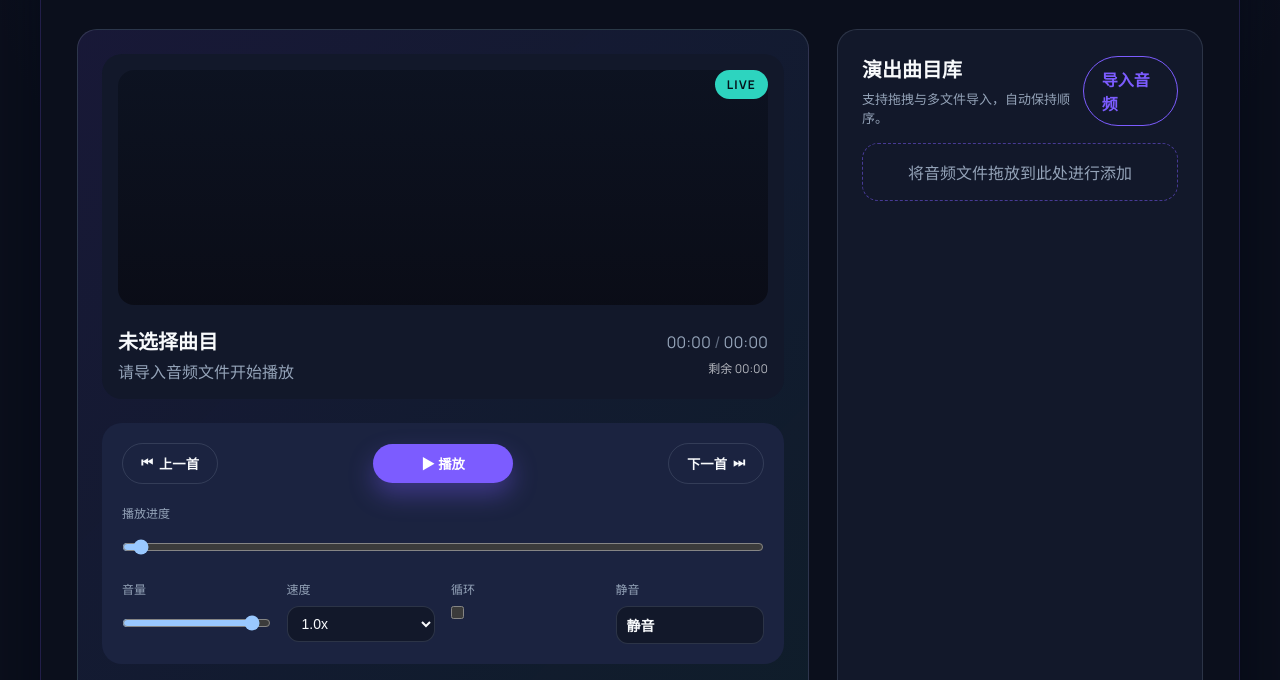
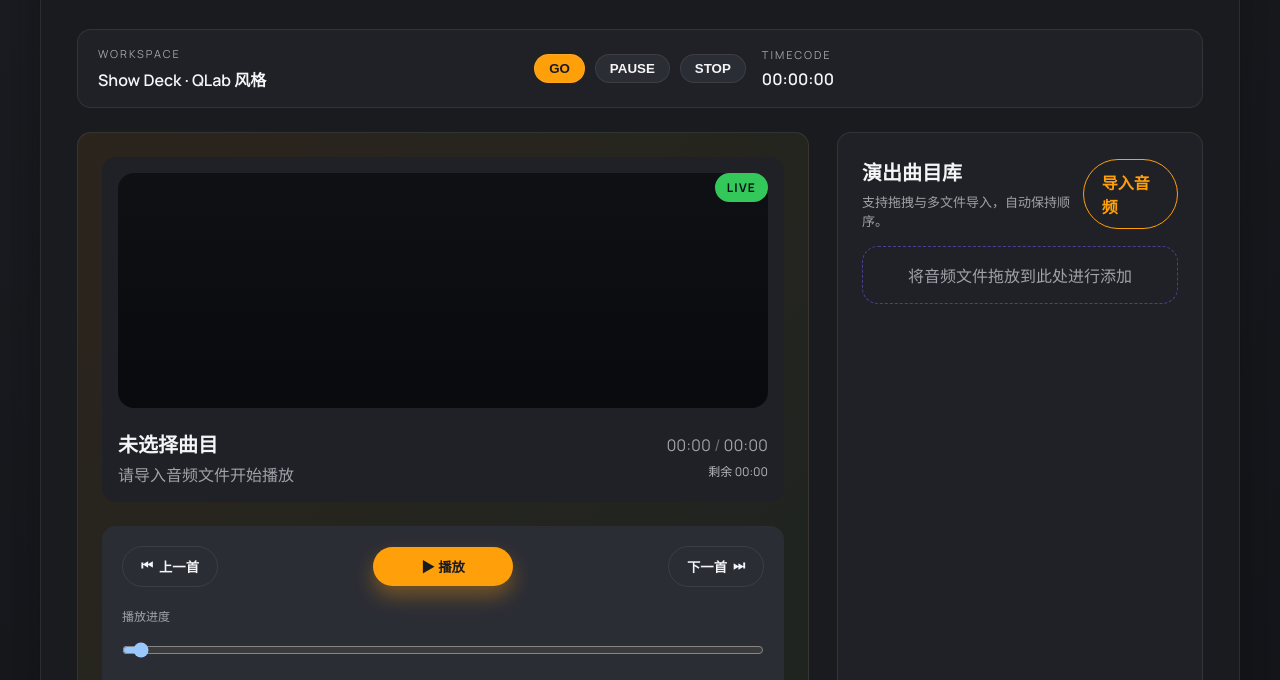
Before and after one commit to 9el10/9el10, a plain HTML site: page index.html in a window 1280 px wide. Shown: the part 208-888 px from the top of the page. Drawn offline with Linux system fonts and the light colour scheme.

Commit message:
Refresh UI with QLab-inspired styling

```diff
--- a/app.js
+++ b/app.js
@@ -16,6 +16,7 @@ const currentTimeLabel = document.getElementById("currentTime");
 const remainingTimeLabel = document.getElementById("remainingTime");
 const durationLabel = document.getElementById("duration");
 const systemStatus = document.getElementById("systemStatus");
+const timecodeDisplay = document.getElementById("timecodeDisplay");
 const canvas = document.getElementById("waveform");
 const canvasCtx = canvas.getContext("2d");
 const fadeInBtn = document.getElementById("fadeInBtn");
@@ -54,11 +55,24 @@ const formatTime = (time) => {
     .padStart(2, "0")}`;
 };
 
+const formatTimecode = (time) => {
+  if (!Number.isFinite(time)) {
+    return "00:00:00";
+  }
+  const hours = Math.floor(time / 3600);
+  const minutes = Math.floor((time % 3600) / 60);
+  const seconds = Math.floor(time % 60);
+  return `${hours.toString().padStart(2, "0")}:${minutes
+    .toString()
+    .padStart(2, "0")}:${seconds.toString().padStart(2, "0")}`;
+};
+
 const updateTime = () => {
   currentTimeLabel.textContent = formatTime(audio.currentTime);
   durationLabel.textContent = formatTime(audio.duration);
   const remaining = audio.duration ? Math.max(audio.duration - audio.currentTime, 0) : 0;
   remainingTimeLabel.textContent = formatTime(remaining);
+  timecodeDisplay.textContent = formatTimecode(audio.currentTime);
   if (audio.duration) {
     progress.value = ((audio.currentTime / audio.duration) * 100).toFixed(2);
   }
--- a/index.html
+++ b/index.html
@@ -28,6 +28,22 @@
           <p class="status-card__desc">Audio Engine · 48kHz</p>
         </div>
       </header>
+
+      <section class="toolbar">
+        <div class="toolbar__group">
+          <span class="toolbar__label">Workspace</span>
+          <span class="toolbar__value">Show Deck · QLab 风格</span>
+        </div>
+        <div class="toolbar__group toolbar__group--center">
+          <button class="toolbar__btn">GO</button>
+          <button class="toolbar__btn">PAUSE</button>
+          <button class="toolbar__btn">STOP</button>
+        </div>
+        <div class="toolbar__group">
+          <span class="toolbar__label">Timecode</span>
+          <span class="toolbar__value" id="timecodeDisplay">00:00:00</span>
+        </div>
+      </section>
 
       <main class="app__main">
         <section class="player">
--- a/styles.css
+++ b/styles.css
@@ -1,16 +1,16 @@
 :root {
   color-scheme: dark;
-  --bg: #0b0f1c;
-  --panel: #12182a;
-  --panel-light: #1b2340;
-  --accent: #7c5cff;
-  --accent-soft: rgba(124, 92, 255, 0.2);
-  --highlight: #2dd4bf;
-  --text: #f8fafc;
-  --muted: #94a3b8;
-  --border: rgba(148, 163, 184, 0.2);
-  --shadow: 0 25px 60px rgba(3, 7, 18, 0.7);
-  --radius: 20px;
+  --bg: #1a1b1f;
+  --panel: #202127;
+  --panel-light: #2b2d35;
+  --accent: #ff9f0a;
+  --accent-soft: rgba(255, 159, 10, 0.18);
+  --highlight: #34c759;
+  --text: #f5f5f7;
+  --muted: #a1a1aa;
+  --border: rgba(255, 255, 255, 0.08);
+  --shadow: 0 24px 45px rgba(10, 10, 12, 0.45);
+  --radius: 14px;
 }
 
 * {
@@ -21,7 +21,7 @@
 
 body {
   font-family: "Manrope", system-ui, sans-serif;
-  background: radial-gradient(circle at top, #1e2648 0%, #0b0f1c 50%);
+  background: linear-gradient(160deg, #1c1d22 0%, #121317 100%);
   color: var(--text);
   min-height: 100vh;
   display: flex;
@@ -33,10 +33,10 @@ body {
 .app {
   width: min(1200px, 95vw);
   background: var(--bg);
-  border-radius: 32px;
+  border-radius: 20px;
   padding: 36px;
   box-shadow: var(--shadow);
-  border: 1px solid rgba(124, 92, 255, 0.2);
+  border: 1px solid var(--border);
 }
 
 .app__header {
@@ -48,10 +48,10 @@ body {
 }
 
 .app__eyebrow {
-  letter-spacing: 0.28em;
+  letter-spacing: 0.2em;
   text-transform: uppercase;
   font-size: 12px;
-  color: var(--highlight);
+  color: var(--accent);
   margin-bottom: 8px;
 }
 
@@ -92,6 +92,57 @@ body {
   margin-top: 4px;
 }
 
+.toolbar {
+  margin-bottom: 24px;
+  padding: 16px 20px;
+  background: var(--panel);
+  border: 1px solid var(--border);
+  border-radius: var(--radius);
+  display: grid;
+  grid-template-columns: 1fr auto 1fr;
+  align-items: center;
+  gap: 16px;
+}
+
+.toolbar__group {
+  display: flex;
+  flex-direction: column;
+  gap: 6px;
+}
+
+.toolbar__group--center {
+  flex-direction: row;
+  justify-content: center;
+  gap: 10px;
+}
+
+.toolbar__label {
+  font-size: 11px;
+  text-transform: uppercase;
+  letter-spacing: 0.18em;
+  color: var(--muted);
+}
+
+.toolbar__value {
+  font-size: 16px;
+  font-weight: 600;
+}
+
+.toolbar__btn {
+  background: var(--panel-light);
+  border: 1px solid var(--border);
+  color: var(--text);
+  padding: 6px 14px;
+  border-radius: 999px;
+  font-weight: 600;
+  cursor: pointer;
+}
+
+.toolbar__btn:first-child {
+  background: var(--accent);
+  color: #1a1b1f;
+}
+
 .app__main {
   display: grid;
   grid-template-columns: 2fr 1fr;
@@ -99,7 +150,7 @@ body {
 }
 
 .player {
-  background: linear-gradient(135deg, rgba(124, 92, 255, 0.12), rgba(45, 212, 191, 0.08));
+  background: linear-gradient(135deg, rgba(255, 159, 10, 0.08), rgba(52, 199, 89, 0.05));
   border-radius: var(--radius);
   padding: 24px;
   border: 1px solid var(--border);
@@ -132,7 +183,7 @@ canvas {
   width: 100%;
   height: auto;
   border-radius: 16px;
-  background: linear-gradient(180deg, rgba(12, 18, 32, 0.9), rgba(10, 12, 22, 0.95));
+  background: linear-gradient(180deg, rgba(15, 16, 20, 0.98), rgba(8, 9, 12, 0.95));
 }
 
 .player__meta {
@@ -245,8 +296,8 @@ canvas {
 
 .btn--primary {
   background: var(--accent);
-  color: white;
-  box-shadow: 0 12px 25px rgba(124, 92, 255, 0.35);
+  color: #1a1b1f;
+  box-shadow: 0 10px 20px rgba(255, 159, 10, 0.35);
   min-width: 140px;
   justify-content: center;
 }
@@ -312,7 +363,7 @@ canvas {
   display: block;
   height: 6px;
   border-radius: 999px;
-  background: linear-gradient(90deg, #22d3ee, #7c5cff);
+  background: linear-gradient(90deg, #34c759, #ff9f0a);
   width: 10%;
   transition: width 0.2s ease;
 }
@@ -462,6 +513,15 @@ canvas {
   .stage-panel__actions {
     grid-template-columns: repeat(2, minmax(0, 1fr));
   }
+
+  .toolbar {
+    grid-template-columns: 1fr;
+    text-align: left;
+  }
+
+  .toolbar__group--center {
+    justify-content: flex-start;
+  }
 }
 
 @media (max-width: 640px) {
```
